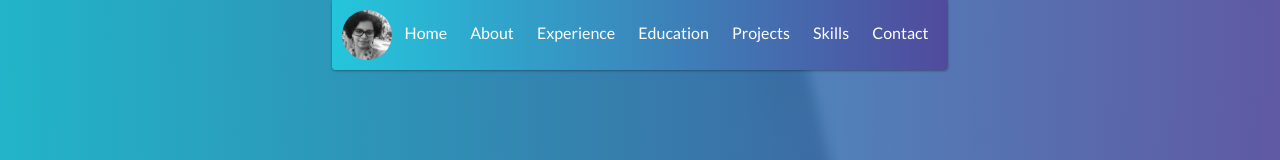
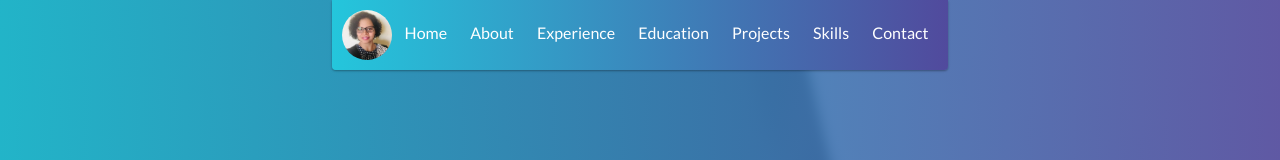
Before and after one commit to bhag41/portfolio-bk, a plain HTML site: page index.html in a window 1280 px wide. Shown: the top 160 px of the page. Drawn offline with nearby package versions, Linux system fonts and the light colour scheme.

Commit message:
added latest photo :)

```diff
--- a/index.html
+++ b/index.html
@@ -32,7 +32,7 @@
         </div>
         <ul id="menu" class="shadow">
             <li>
-                    <img src="images/bsk.jpg" width="50px" height="50px" style="border-radius: 50%;">
+                    <img src="images/bk_latest.jpeg" width="50px" height="50px" style="border-radius: 50%;">
             </li>
 
             <li>
```
Also changed, not shown: images/bk_latest.jpeg (added).
